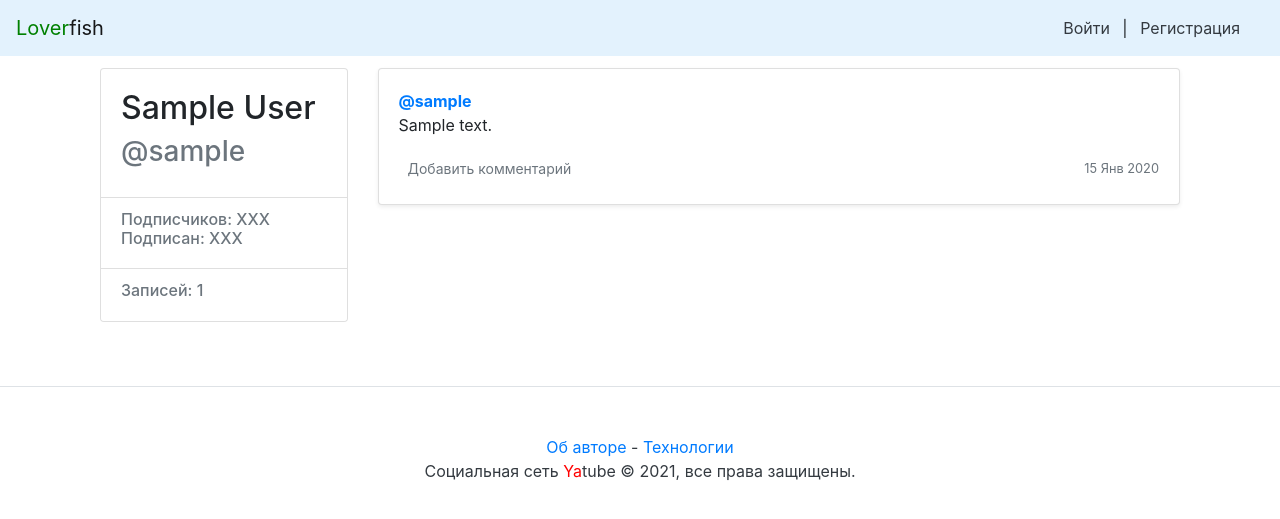
After one commit to loverfish/Social_network, a Django app: a page that uses yatube/templates/nav.html in a window 1280 px wide. The commit adds this page. Shown: the top 519 px of the page. Run offline with Django 3.2, Linux system fonts and the light colour scheme; tables that the repository leaves empty hold one stand-in row (values such as "Sample post"); some libraries are stand-ins or nearby versions.

Commit message:
Addded User_profile + New rendering

```diff
--- a/yatube/posts/urls.py
+++ b/yatube/posts/urls.py
@@ -4,6 +4,9 @@ from .views import *
 
 urlpatterns = [
     path('', index, name='index'),
+    path('author/<str:username>/', profile, name='profile'),
+    path('author/<str:username>/<int:post_id>', post_view, name='post'),
+    path('author/<str:username>/<int:post_id>/edit', post_edit, name='post_edit'),
     path('new/', new_post, name='new_post'),
     path('group/<slug>/', group_posts, name='group_posts'),
 
--- /dev/null
+++ b/yatube/posts/utils.py
@@ -0,0 +1,8 @@
+from django.core.paginator import Paginator
+
+
+def post_paginator(request, post_list, count=10):
+    paginator = Paginator(post_list, count)
+    page_number = request.GET.get('page')
+    page = paginator.get_page(page_number)
+    return page, paginator
--- a/yatube/posts/views.py
+++ b/yatube/posts/views.py
@@ -1,26 +1,59 @@
 from django.contrib.auth.decorators import login_required
-from django.core.paginator import Paginator
 from django.shortcuts import render, redirect, get_object_or_404
 
-from .models import Post, Group
 from .forms import PostForm
+from .models import Post, Group, User
+from .utils import post_paginator
 
 
 def index(request):
     post_list = Post.objects.order_by('-pub_date').all()
-    paginator = Paginator(post_list, 10)
-    page_number = request.GET.get('page')
-    page = paginator.get_page(page_number)
+    page, paginator = post_paginator(request, post_list)
     return render(request, 'index.html', {'page': page, 'paginator': paginator})
 
 
 def group_posts(request, slug):
     group = get_object_or_404(Group, slug=slug)
     posts = Post.objects.filter(group=group).order_by('-pub_date').all()
-    paginator = Paginator(posts, 3)
-    page_number = request.GET.get('page')
-    page = paginator.get_page(page_number)
+    page, paginator = post_paginator(request, posts, 5)
     return render(request, 'posts/group.html', {'group': group, 'page': page, 'paginator': paginator})
+
+
+def profile(request, username):
+    author = get_object_or_404(User, username=username)
+    posts = Post.objects.filter(author=author).order_by('-pub_date').all()
+    page, paginator = post_paginator(request, posts, 5)
+    return render(request, 'posts/profile.html', {
+        'page': page,
+        'paginator': paginator,
+        'author': author,
+        'posts_count': len(posts),
+    })
+
+
+def post_view(request, username, post_id):
+    author = get_object_or_404(User, username=username)
+    post = get_object_or_404(Post, pk=post_id)
+    posts = Post.objects.filter(author=author).all()
+    return render(request, 'posts/post.html', {
+        'post': post,
+        'author': author,
+        'posts_count': len(posts),
+    })
+
+
+@login_required()
+def post_edit(request, username, post_id):
+    post = get_object_or_404(Post, id=post_id)
+    if request.user == post.author:
+        bound_form = PostForm({'text': post.text, 'group': post.group})
+        if request.method == 'POST':
+            bound_form = PostForm(request.POST, instance=post)
+            if bound_form.is_valid():
+                post = bound_form.save()
+                return redirect('post', username=post.author, post_id=post.id)
+        return render(request, 'posts/new_post.html', {'form': bound_form, 'post': 1})
+    return redirect('post', username=username, post_id=post_id)
 
 
 @login_required()
--- a/yatube/templates/nav.html
+++ b/yatube/templates/nav.html
@@ -2,7 +2,7 @@
     <a class="navbar-brand" href="/"><span style="color:green">Lover</span>fish</a>
     <nav class="my-2 my-md-0 mr-md-3">
         {% if user.is_authenticated %}
-        Пользователь: {{ user.username }}.
+        Пользователь: <a href="{%url 'profile' user.username %}">{{ user.username }}.</a>
         <a class="p-2 text-dark" href="{% url 'new_post' %}">Новая запись</a>
         <a class="p-2 text-dark" href="{% url 'password_change' %}">Изменить пароль</a>
         <a class="p-2 text-dark" href="{% url 'logout' %}">Выйти</a>
--- /dev/null
+++ b/yatube/templates/post_card.html
@@ -0,0 +1,21 @@
+<div class="card mb-3 mt-1 shadow-sm">
+    <div class="card-body">
+        <p class="card-text">
+            <!-- Ссылка на страницу автора в атрибуте href; username автора в тексте ссылки -->
+            <a href="{% url 'profile' post.author.username %}"><strong class="d-block text-gray-dark">@{{ post.author.username }}</strong></a>
+            <!-- Текст поста -->
+            {{ post.text }}
+        </p>
+        <div class="d-flex justify-content-between align-items-center">
+            <div class="btn-group ">
+                <a class="btn btn-sm text-muted" href="{% url 'post' post.author.username post.id %}" role="button">Добавить комментарий</a>
+                {% if request.user == post.author %}
+                <!-- Ссылка на редактирование, показывается только автору записи -->
+                <a class="btn btn-sm text-muted" href="{% url 'post_edit' post.author.username post.id %}" role="button">Редактировать</a>
+                {% endif %}
+            </div>
+            <!-- Дата публикации  -->
+            <small class="text-muted">{{ post.pub_date|date:"d M Y" }}</small>
+        </div>
+    </div>
+</div>
--- a/yatube/templates/posts/group.html
+++ b/yatube/templates/posts/group.html
@@ -8,11 +8,7 @@
     </p>
 
     {% for post in page %}
-    <h3>
-        Автор: {{ post.author.get_full_name }}, Дата публикации: {{ post.pub_date|date:"d M Y" }}
-    </h3>
-    <p>{{ post.text|linebreaksbr }}</p>
-    {% if not forloop.last %}<hr>{% endif %}
+        {% include 'post_card.html' %}
     {% endfor %}
 
     {% if page.has_other_pages %}
--- a/yatube/templates/posts/new_post.html
+++ b/yatube/templates/posts/new_post.html
@@ -3,10 +3,10 @@
 {% block title %}New post{% endblock %}
 
 {% block content %}
-    <h2>New post</h2>
+    <h2>{% if post %}Update post{% else %}New post{% endif %}</h2>
     <form action="" method="post">
         {% csrf_token %}
         {{ form.as_p }}
-        <button type="submit">New</button>
+        <button type="submit">{% if post %}Update{% else %}Create{% endif %}</button>
     </form>
 {% endblock %}
--- /dev/null
+++ b/yatube/templates/posts/profile.html
@@ -0,0 +1,39 @@
+{% extends 'base.html' %}
+
+{% block title %}Posts{% endblock %}
+
+{% block content %}
+
+    <main role="main" class="container">
+        <div class="row">
+
+            {% include 'user_card.html' %}
+
+            <div class="col-md-9">
+
+                {% for post in page %}
+                    {% include 'post_card.html' %}
+                {% endfor %}
+
+                {% if page.has_other_pages %}
+                {% include 'paginator.html' with items=page paginator=paginator %}
+                {% endif %}
+
+            </div>
+        </div>
+    </main>
+
+<!--    <h1>-->
+<!--        Посты автора: {{ page.0.author }}-->
+<!--        {{ author }}-->
+<!--    </h1>-->
+<!--    <p>-->
+<!--        {% for post in page %}-->
+<!--        <h3>-->
+<!--            Автор: {{ post.author.get_full_name }}, Дата публикации: {{ post.pub_date|date:"d M Y" }}-->
+<!--        </h3>-->
+<!--        <p>{{ post.text|linebreaksbr }}</p>-->
+<!--        {% if not forloop.last %}<hr>{% endif %}-->
+<!--        {% endfor %}-->
+<!--    </p>-->
+{% endblock %}
--- /dev/null
+++ b/yatube/templates/user_card.html
@@ -0,0 +1,26 @@
+<div class="col-md-3 mb-3 mt-1">
+    <div class="card">
+        <div class="card-body">
+            <div class="h2">
+                {{ author.get_full_name }}
+            </div>
+            <div class="h3 text-muted">
+                @{{ author.username }}
+            </div>
+        </div>
+        <ul class="list-group list-group-flush">
+            <li class="list-group-item">
+                <div class="h6 text-muted">
+                    Подписчиков: XXX <br />
+                    Подписан: XXX
+                </div>
+            </li>
+            <li class="list-group-item">
+                <div class="h6 text-muted">
+                    <!-- Количество записей -->
+                    Записей: {{ posts_count }}
+                </div>
+            </li>
+        </ul>
+    </div>
+</div>
```
Also changed, not shown: yatube/templates/index.html (+20 -10 lines), yatube/templates/posts/post.html (added, +28 -0 lines).
